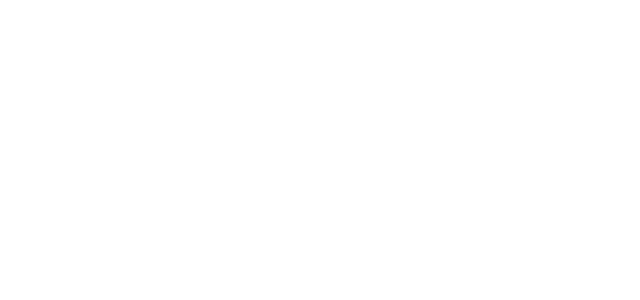
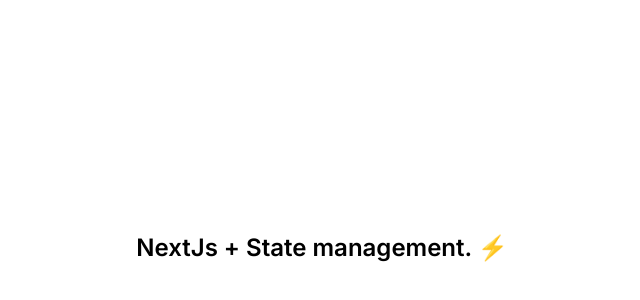
Before and after one commit to PawaOx4th/nextjs-state-management, a Next.js app: page / in a window 1280 px wide. Shown: the part 152-452 px from the top of the page, without its empty margins (318-958 px from the left). Built offline with nearby package versions, Linux system fonts and the light colour scheme.

Commit message:
feat: 🎸 Add test for main page

```diff
--- a/pages/index.tsx
+++ b/pages/index.tsx
@@ -11,7 +11,9 @@ const Home: NextPage = () => {
         <link rel="icon" href="/favicon.ico" />
       </Head>
 
-      <main></main>
+      <main className="text-2xl font-inter font-semibold flex justify-center items-center min-h-screen w-full">
+        NextJs + State management. ⚡
+      </main>
     </div>
   )
 }
```
